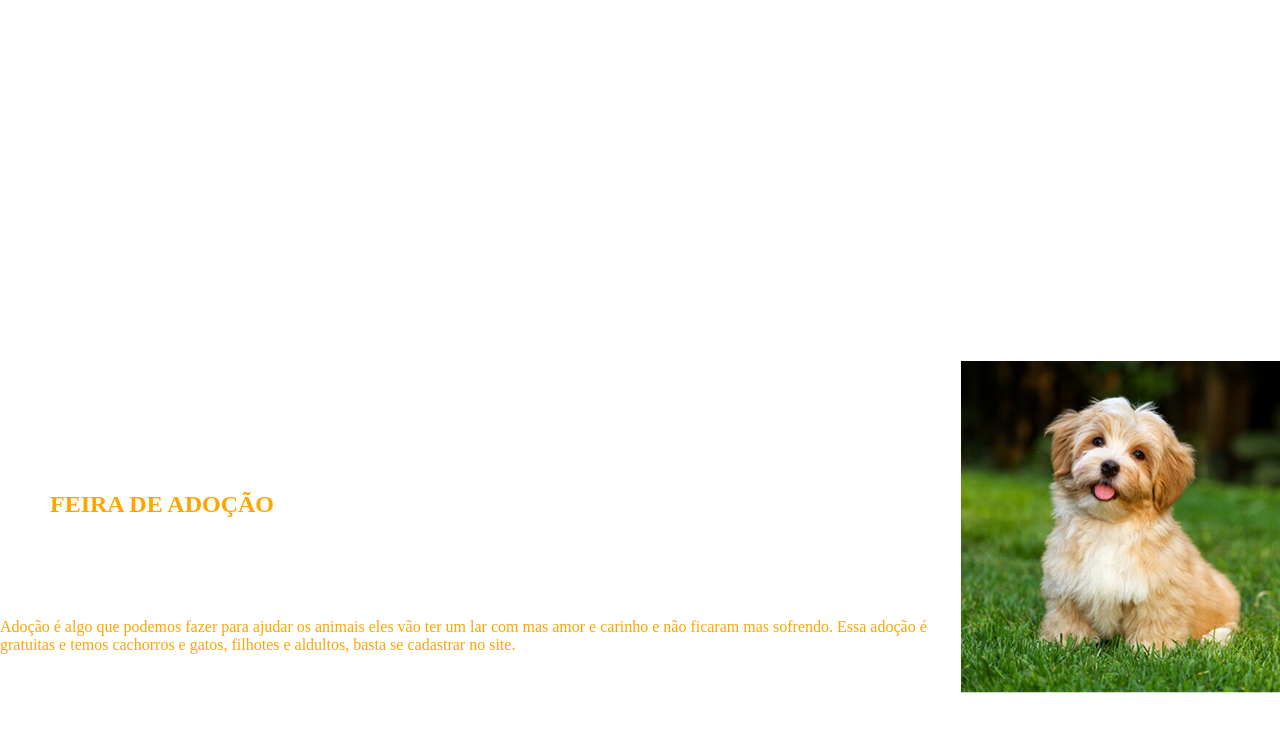
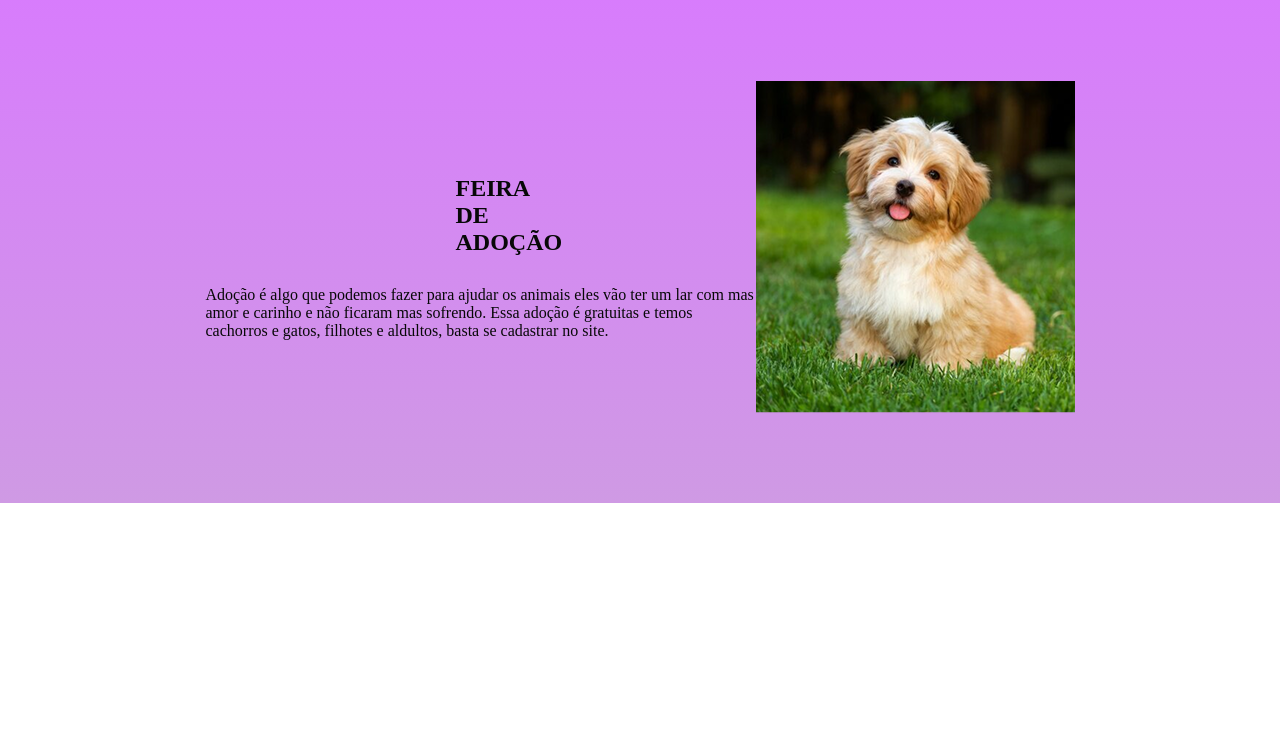
Before and after one commit to luizapolis/feira-de-ado-ao, a plain HTML site: page index.html in a window 1280 px wide. Shown: the part 137-868 px from the top of the page. After the commit the page ends 800 px from the top, so only its background shows below. Drawn offline with Linux system fonts and the light colour scheme.

Commit message:
Add files via upload

```diff
--- a/style.css
+++ b/style.css
@@ -3,7 +3,7 @@
 }
 
 .cabecalho{
-    background-color:rgb(221, 120, 252);
+    background-color:rgb(212, 117, 241);
     color:rgb(49, 47, 47);
     display: flex;
     justify-content: space-between;
@@ -18,22 +18,22 @@
 }
 
 .sobreImagem{
-           width:
+           width:60px;
 }
 
 .sobre{
-        background-image: linear gradient(#FFFFFF. #FFFFFF);
-        color: orange;
+        background-image: linear-gradient(#d87bfd, #cf9ae4);
+        color: rgb(8, 8, 8);
         display: flex;
         justify-content: center;
        align-items: center;
-       padding: 370px 0;
+       padding: 90px 0;
 }
 
 .sobreConteudo{
-        width:
+        width:550px;
 }
 
 .sobreTitulo{
-         padding: 100px 50px;
+         padding: 30px 250px;
 }
```
Also changed, not shown: 0d1704372b76c11f39d04a95f4e3459a.jpg (added).
